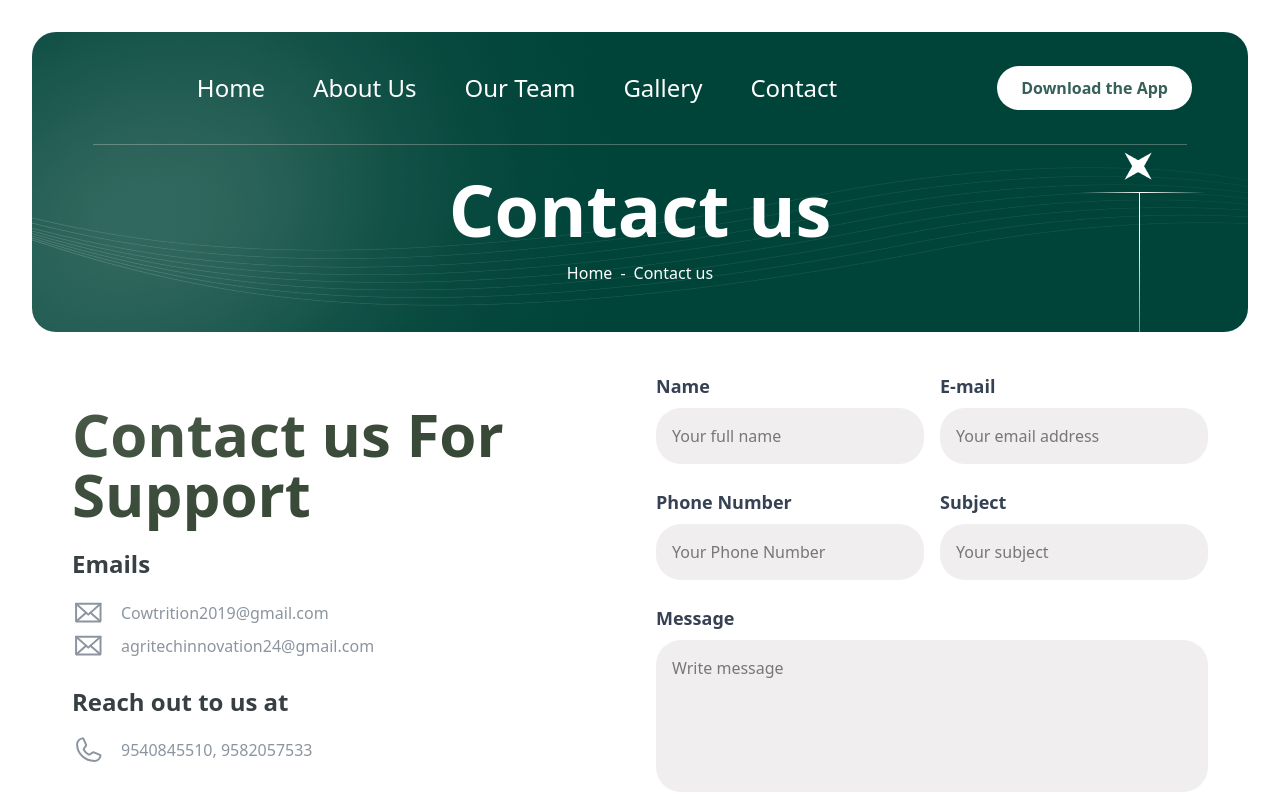
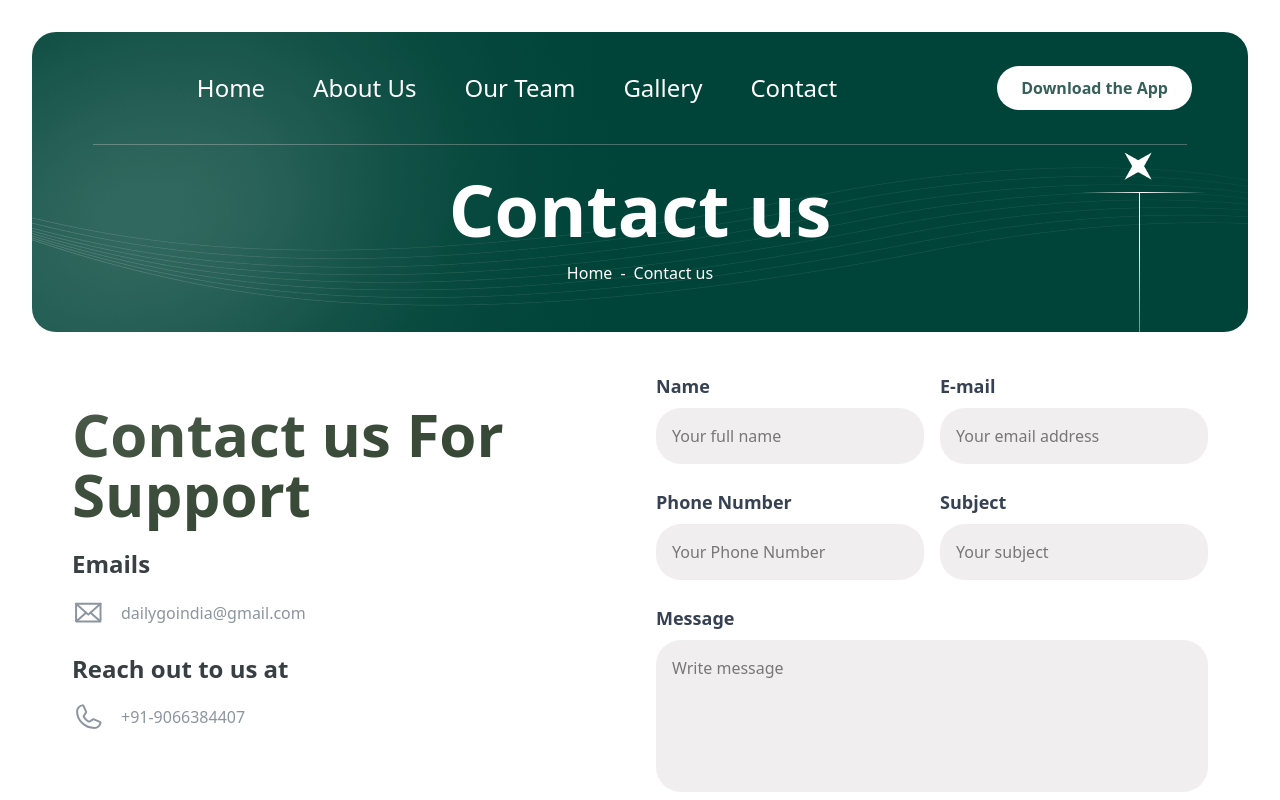
Before and after one commit to TruwixTech/DailyGo-Frontend, a React (Vite) app: page /contactus in a window 1280 px wide. Shown: the top 800 px of the page. Built offline with nearby package versions, Linux system fonts and the light colour scheme.

Commit message:
Update Contactus.jsx

```diff
--- a/src/pages/Contactus.jsx
+++ b/src/pages/Contactus.jsx
@@ -142,17 +142,14 @@ function Contactus() {
             <div>
               <h4 className="font-semibold text-2xl text-[#373f43] mb-4">Emails</h4>
               <p className="text-[#8c959f] flex gap-4 items-center">
-                <span><img src={mailicon} alt="" /></span> Cowtrition2019@gmail.com
-              </p>
-              <p className="text-[#8c959f] flex gap-4 items-center">
-                <span><img src={mailicon} alt="" /></span> agritechinnovation24@gmail.com
+                <span><img src={mailicon} alt="" /></span> dailygoindia@gmail.com
               </p>
             </div>
 
             <div>
               <h4 className="font-semibold text-2xl text-[#373f43] mb-4">Reach out to us at</h4>
               <p className="text-[#8c959f] flex gap-4 items-center">
-                <span><img src={phone} alt="" /></span> 9540845510, 9582057533
+                <span><img src={phone} alt="" /></span> +91-9066384407
               </p>
             </div>
           </div>
```
